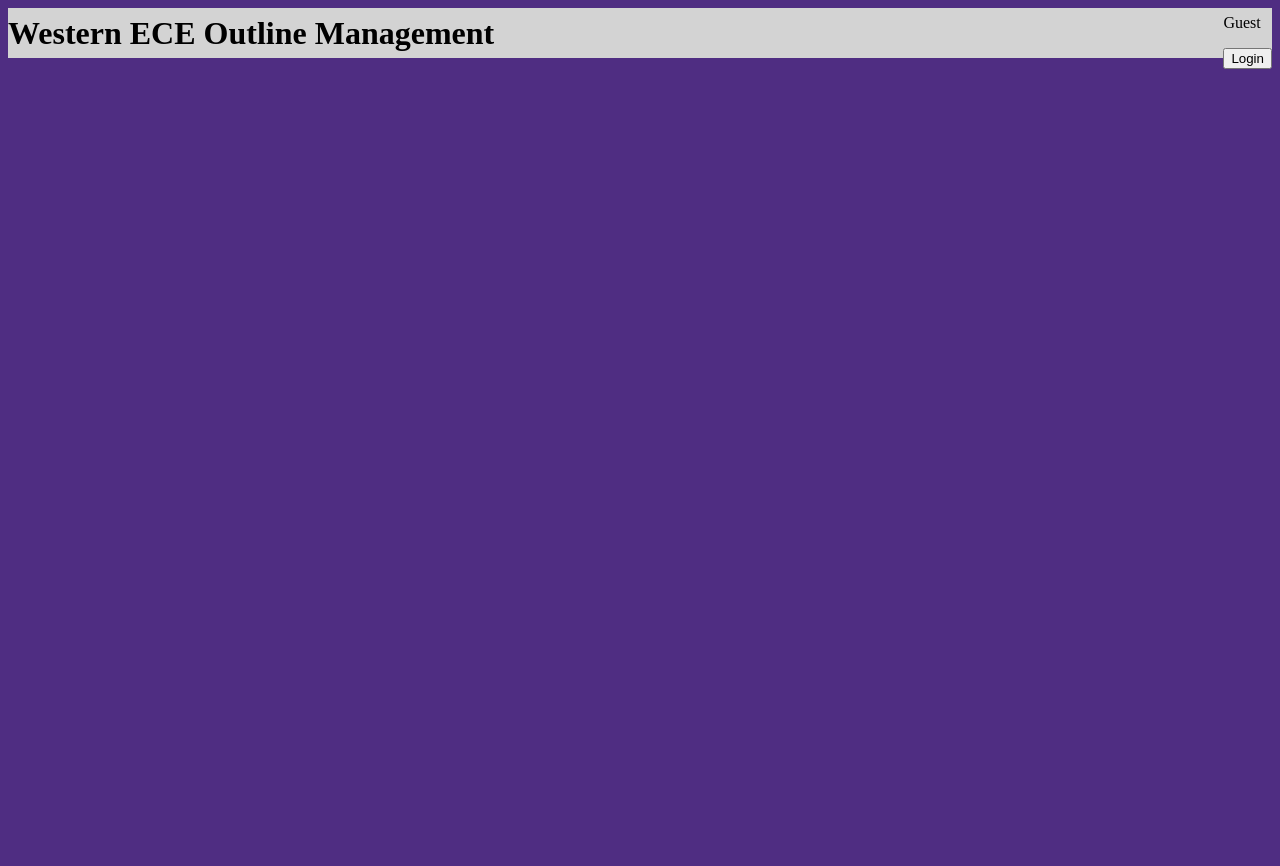
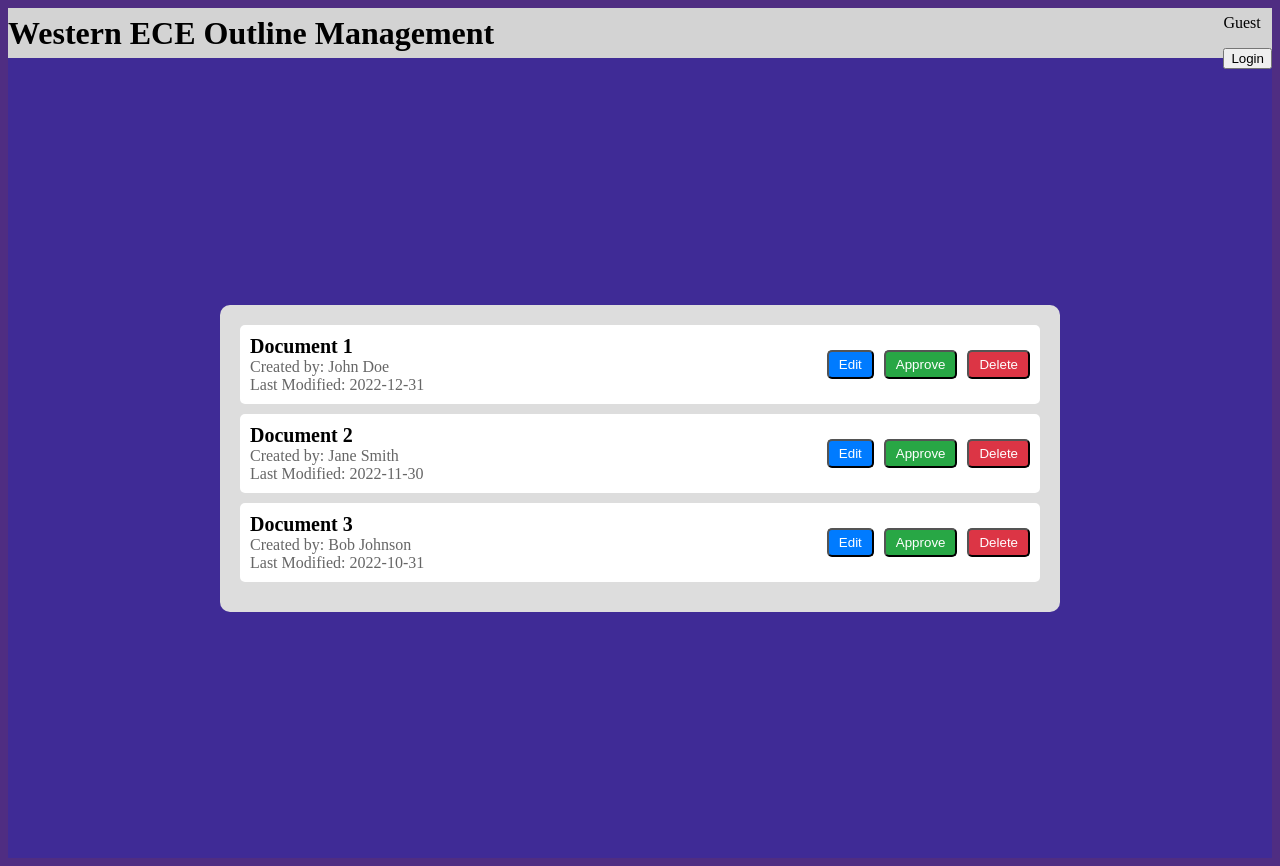
Before and after one commit to Gabe-o/Course-Outline-Manager, a React (Create React App) app in the folder frontend/: page /outlines in a window 1280 px wide. Before the commit the page ends 800 px from the top, so only its background shows below. Built offline with nearby package versions, Linux system fonts and the light colour scheme; no server answers.

Commit message:
Outline Page front end and css is done, just need backend implementations

```diff
--- a/frontend/src/app.jsx
+++ b/frontend/src/app.jsx
@@ -11,6 +11,7 @@ import AuthContext from './components/misc/authContext';
 import InstructorWrapper from './components/wrappers/instructorWrapper';
 import ReviewerWrapper from './components/wrappers/reviewerWrapper';
 import OutlineManagment from './pages/instructorPages/outlineManagment';
+import DocumentListPage from './pages/adminPages/outlinePage';
 
 function App() {
 
@@ -25,6 +26,7 @@ function App() {
           <Route path="" element={<Home />} />
           <Route path="/home" element={<Home />} />
           <Route path="/register" element={<Register />} />
+          <Route path="/outlines" element={<DocumentListPage />} />
           <Route element={<InstructorWrapper />}>
             <Route path="/createOutline" element={<CreateOutline />} />
             <Route path="/outlineManagment" element={<OutlineManagment />} />
--- /dev/null
+++ b/frontend/src/pages/adminPages/outlinePage.jsx
@@ -0,0 +1,23 @@
+import React from "react";
+import "../../styles/outlines.css";
+import Outlines from "./outlines.jsx";
+
+const Outlinepage = () => {
+    const documents = [
+        { name: "Document 1", creator: "John Doe", lastModified: "2022-12-31" },
+        { name: "Document 2", creator: "Jane Smith", lastModified: "2022-11-30" },
+        { name: "Document 3", creator: "Bob Johnson", lastModified: "2022-10-31" }
+    ];
+
+    return (
+        <div className="page">
+            <div className="document-list">
+                {documents.map((document, index) => (
+                    <Outlines key={index} name={document.name} creator={document.creator} lastModified={document.lastModified} />
+                ))}
+            </div>
+        </div>
+    );
+};
+
+export default Outlinepage;
--- /dev/null
+++ b/frontend/src/pages/adminPages/outlines.jsx
@@ -0,0 +1,22 @@
+import React from 'react';
+import '../../styles/outlines.css';
+
+// A single document component
+const Outlines = ({ name, creator, lastModified }) => {
+  return (
+    <div className="document">
+      <div className="document-info">
+        <div className="document-name">{name}</div>
+        <div className="document-creator">Created by: {creator}</div>
+        <div className="document-last-modified">Last Modified: {lastModified}</div>
+      </div>
+      <div className="document-actions">
+        <button className="edit-button">Edit</button>
+        <button className="approve-button">Approve</button>
+        <button className="delete-button">Delete</button>
+      </div>
+    </div>
+  );
+};
+
+export default Outlines;
--- /dev/null
+++ b/frontend/src/styles/outlines.css
@@ -0,0 +1,71 @@
+.page {
+    background-color: #3f2b96;
+    display: flex;
+    justify-content: center;
+    align-items: center;
+    height: 100vh;
+  }
+
+  .document-list {
+    background-color: #ddd;
+    width: 80%;
+    max-width: 800px;
+    padding: 20px;
+    border-radius: 10px;
+  }
+
+  .document {
+    background-color: white;
+    display: flex;
+    justify-content: space-between;
+    align-items: center;
+    padding: 10px;
+    margin-bottom: 10px;
+    border-radius: 5px;
+  }
+
+  .document-info {
+    flex-grow: 1;
+  }
+
+  .document-name {
+    font-size: 20px;
+    font-weight: bold;
+  }
+
+  .document-creator {
+    font-size: 16px;
+    color: #666;
+  }
+
+  .document-last-modified {
+    font-size: 16px;
+    color: #666;
+  }
+
+  .document-actions {
+    display: flex;
+  }
+
+  .edit-button, .approve-button, .delete-button {
+    padding: 5px 10px;
+    border-radius: 5px;
+    cursor: pointer;
+  }
+
+  .edit-button {
+    background-color: #007bff;
+    color: white;
+    margin-right: 10px;
+  }
+
+  .approve-button {
+    background-color: #28a745;
+    color: white;
+    margin-right: 10px;
+  }
+
+  .delete-button {
+    background-color: #dc3545;
+    color: white;
+  }
```
